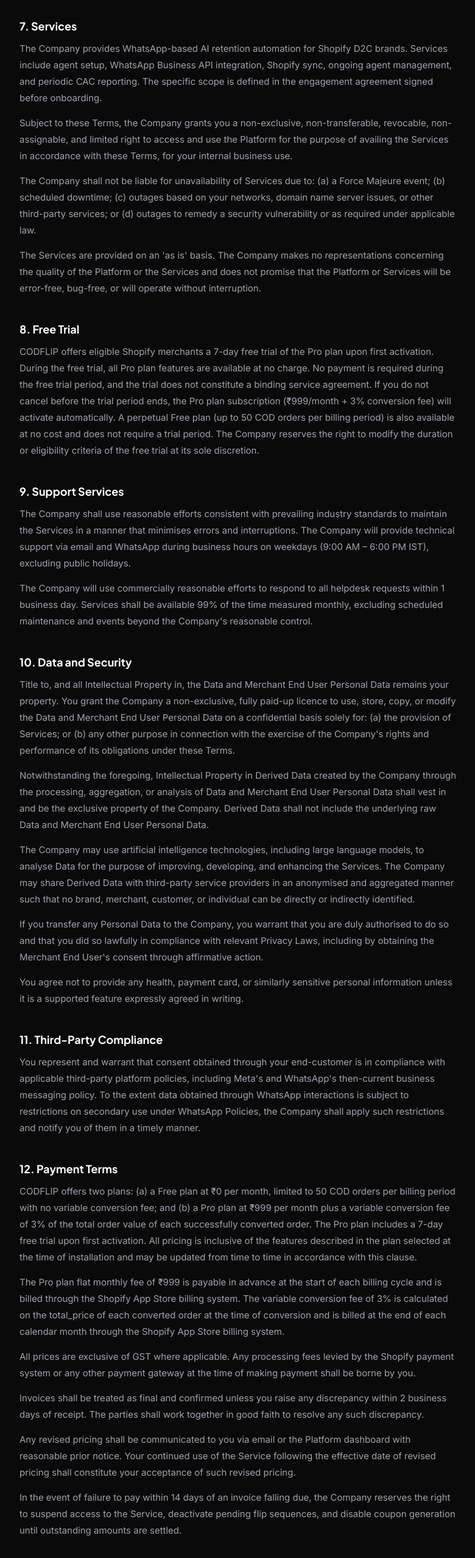
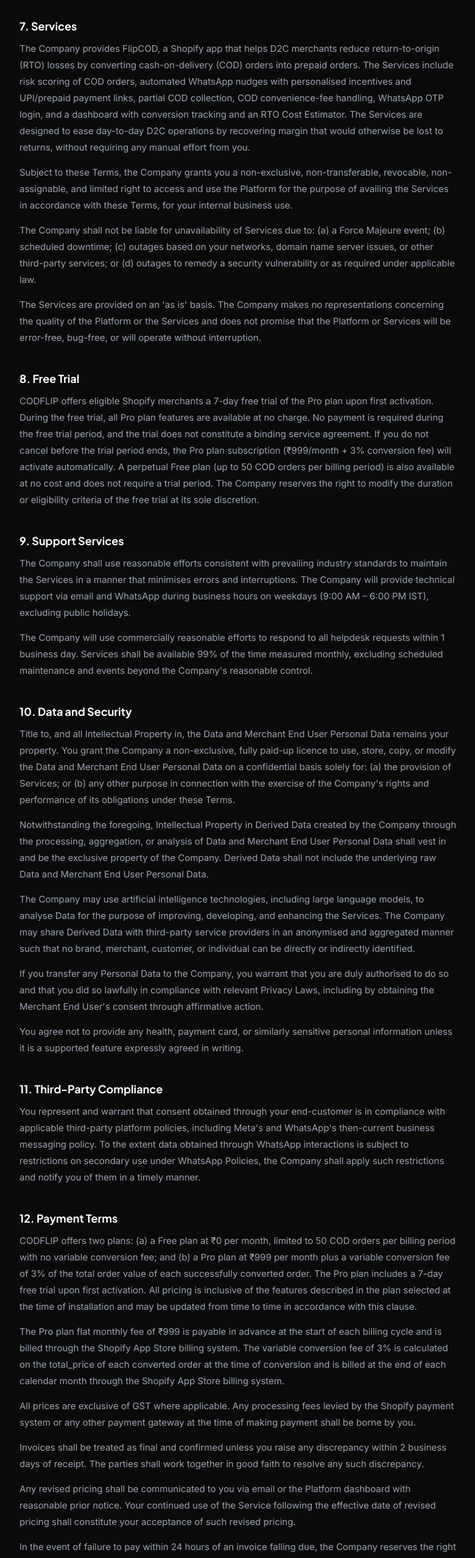
Before and after one commit to TheGrowthAgency2026/CODFLIPweb, a Next.js app: page /terms in a window 1280 px wide. Shown: the part 3471-6026 px from the top of the page at 61% size, without its empty margins (248-1028 px from the left). Built offline with nearby package versions, Linux system fonts and the light colour scheme.

Commit message:
about page fixing

```diff
--- a/src/app/terms/page.tsx
+++ b/src/app/terms/page.tsx
@@ -90,7 +90,7 @@
     num: '7.',
     title: 'Services',
     body: [
-      'The Company provides WhatsApp-based AI retention automation for Shopify D2C brands. Services include agent setup, WhatsApp Business API integration, Shopify sync, ongoing agent management, and periodic CAC reporting. The specific scope is defined in the engagement agreement signed before onboarding.',
+'The Company provides FlipCOD, a Shopify app that helps D2C merchants reduce return-to-origin (RTO) losses by converting cash-on-delivery (COD) orders into prepaid orders. The Services include risk scoring of COD orders, automated WhatsApp nudges with personalised incentives and UPI/prepaid payment links, partial COD collection, COD convenience-fee handling, WhatsApp OTP login, and a dashboard with conversion tracking and an RTO Cost Estimator. The Services are designed to ease day-to-day D2C operations by recovering margin that would otherwise be lost to returns, without requiring any manual effort from you.',
       'Subject to these Terms, the Company grants you a non-exclusive, non-transferable, revocable, non-assignable, and limited right to access and use the Platform for the purpose of availing the Services in accordance with these Terms, for your internal business use.',
       'The Company shall not be liable for unavailability of Services due to: (a) a Force Majeure event; (b) scheduled downtime; (c) outages based on your networks, domain name server issues, or other third-party services; or (d) outages to remedy a security vulnerability or as required under applicable law.',
       "The Services are provided on an 'as is' basis. The Company makes no representations concerning the quality of the Platform or the Services and does not promise that the Platform or Services will be error-free, bug-free, or will operate without interruption.",
@@ -134,7 +134,7 @@
       'All prices are exclusive of GST where applicable. Any processing fees levied by the Shopify payment system or any other payment gateway at the time of making payment shall be borne by you.',
       'Invoices shall be treated as final and confirmed unless you raise any discrepancy within 2 business days of receipt. The parties shall work together in good faith to resolve any such discrepancy.',
       'Any revised pricing shall be communicated to you via email or the Platform dashboard with reasonable prior notice. Your continued use of the Service following the effective date of revised pricing shall constitute your acceptance of such revised pricing.',
-      'In the event of failure to pay within 14 days of an invoice falling due, the Company reserves the right to suspend access to the Service, deactivate pending flip sequences, and disable coupon generation until outstanding amounts are settled.',
+      'In the event of failure to pay within 24 hours of an invoice falling due, the Company reserves the right to suspend access to the Service, deactivate pending flip sequences, and disable coupon generation until outstanding amounts are settled.',
     ],
   },
   {
```
